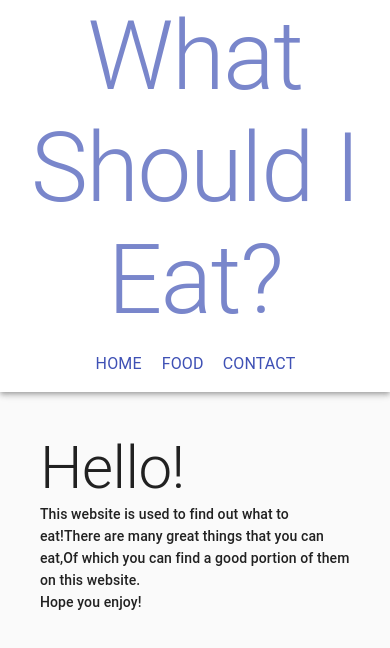
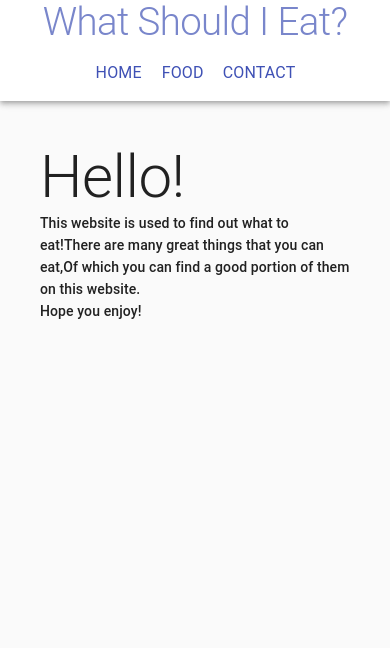
Before and after one commit to SBNovaScript/what-to-eat, a React (Create React App) app: page / in a window 390 px wide. Shown: the top 648 px of the page. Built offline with nearby package versions, Linux system fonts and the light colour scheme.

Commit message:
Made header responsive.

```diff
--- a/src/components/Header/index.js
+++ b/src/components/Header/index.js
@@ -1,4 +1,4 @@
-import {Toolbar, Typography} from "@material-ui/core";
+import {responsiveFontSizes, Toolbar, Typography} from "@material-ui/core";
 import Button from "@material-ui/core/Button";
 import {NavLink} from "react-router-dom";
 import React from "react";
@@ -8,7 +8,10 @@ import AppBar from "@material-ui/core/AppBar";
 const useStyles = makeStyles(theme => ({
     title: {
         textAlign: 'center',
-        color: theme.palette.primary.light
+        color: theme.palette.primary.light,
+        [theme.breakpoints.down('md')]: {
+            fontSize: '2.4rem'
+        }
     },
     appBar: {
         background: theme.palette.common.white,
```
